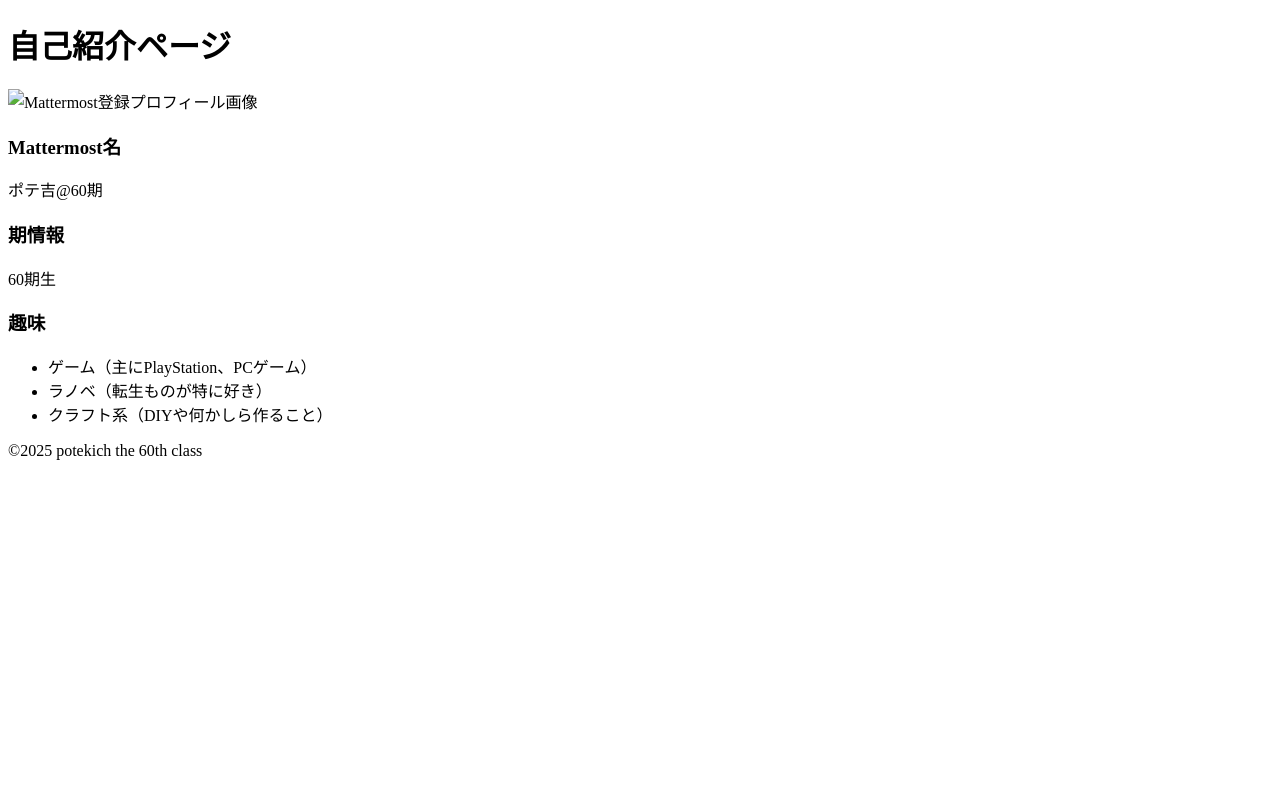
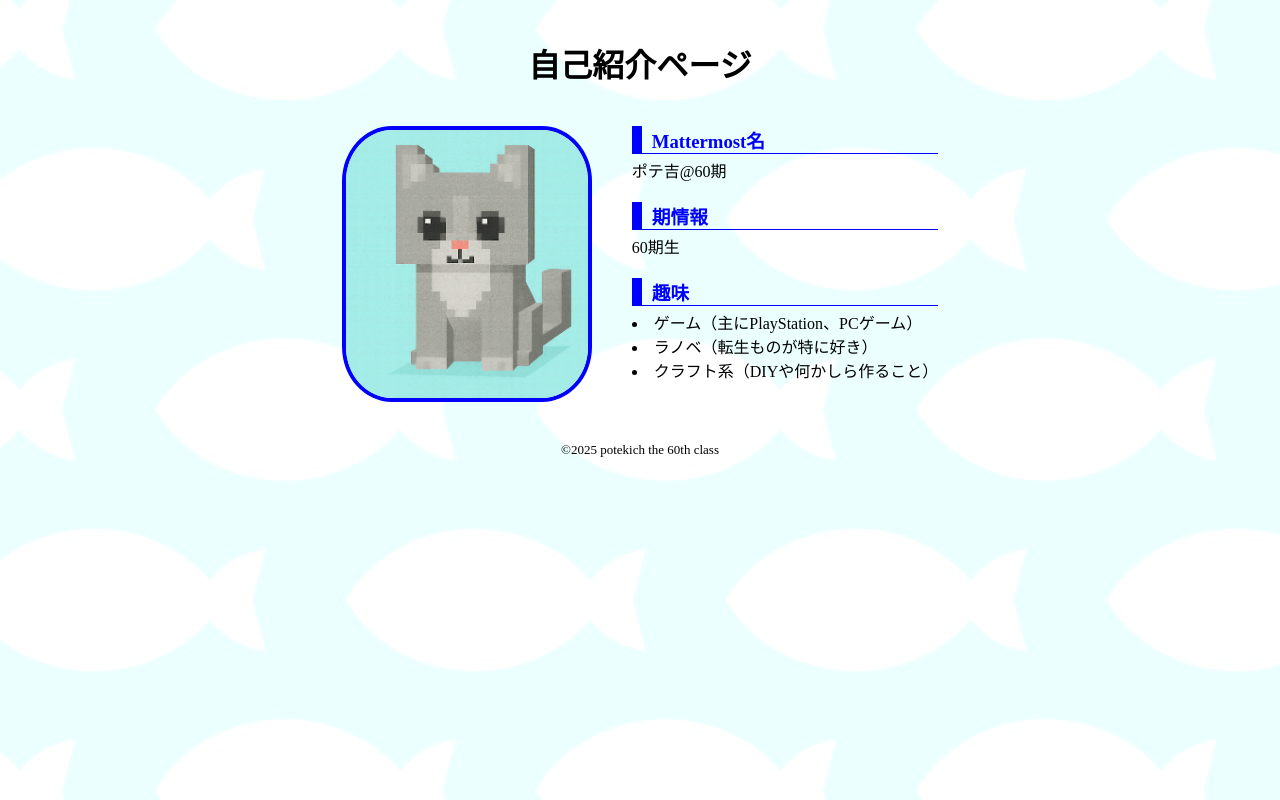
Before and after one commit to shigure-ucd/HTML_Test_App, a plain HTML site: page index.html in a window 1280 px wide. Drawn offline with Linux system fonts and the light colour scheme; the site is published under a folder, as on GitHub Pages, so addresses that start at the root find nothing.

Commit message:
Step150のHTMLの課題-css紐づけ修正

```diff
--- a/css/styles.css
+++ b/css/styles.css
@@ -8,7 +8,7 @@ body {
     display: flex;
     align-items: center;
     justify-content: center;
-    background-image: url(/imgs/background-fish2.jpg);
+    background-image: url(../imgs/background-fish2.jpg);
 }
 
 header {
--- a/index.html
+++ b/index.html
@@ -6,7 +6,7 @@
     <title>自己紹介</title>
     <meta name="description" content="Step150②の自己紹介ページです">
     <meta name="viewport" content="width=device-width, initial-scale=1">
-    <link rel="stylesheet" href="/css/styles.css">
+    <link rel="stylesheet" href="css/styles.css">
 </head>
 
 <body>
@@ -16,7 +16,7 @@
         </header>
 
         <div class="info">
-            <img src="/imgs/pixelart_graycat.png" alt="Mattermost登録プロフィール画像" class="prof-img">
+            <img src="imgs/pixelart_graycat.png" alt="Mattermost登録プロフィール画像" class="prof-img">
 
             <div class="introduction-text">
                 <div class="item-box">
```
